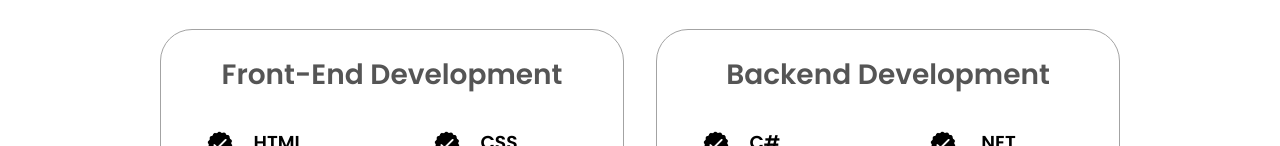
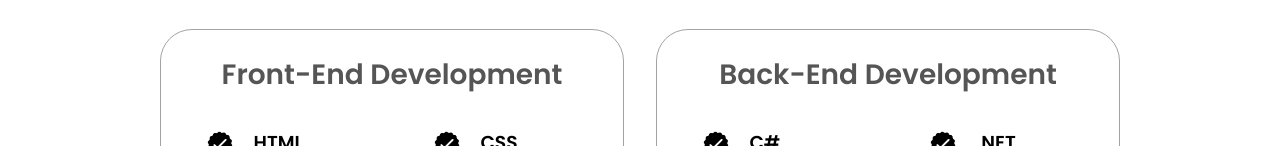
Before and after one commit to amagnom/ArildoMagnoPortfolio, a plain HTML site: page index.html in a window 1280 px wide. Shown: the part 1796-1942 px from the top of the page. Drawn offline with Linux system fonts and the light colour scheme.

Commit message:
Update no texto do sobre

```diff
--- a/index.html
+++ b/index.html
@@ -233,7 +233,7 @@
             </div>
           </div>
           <div class="details-container">
-            <h2 class="experience-sub-title">Backend Development</h2>
+            <h2 class="experience-sub-title">Back-End Development</h2>
             <div class="article-container">
               <article>
                 <img
```
